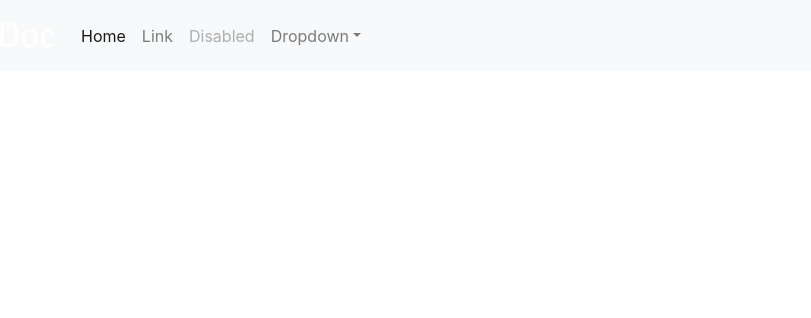
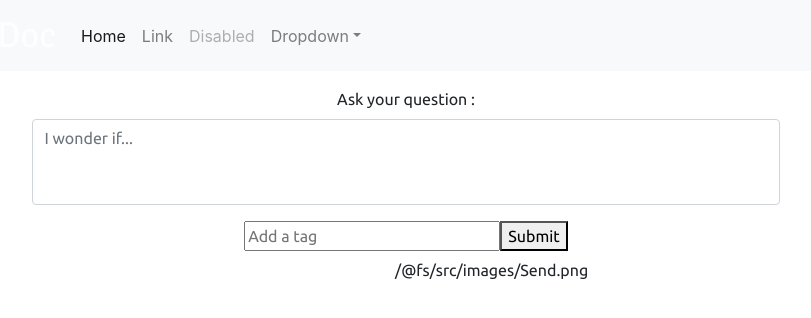
Before and after one commit to Riri-Z/stackoverdoc, a React (Create React App) app: page / in a window 1280 px wide. Shown: the top 318 px of the page, without its empty margins (234-1045 px from the left). Built offline with nearby package versions, Linux system fonts and the light colour scheme.

Commit message:
adding form and tag state

```diff
--- a/src/App.js
+++ b/src/App.js
@@ -1,11 +1,13 @@
 import React from "react";
 import Header from "./components/Header";
+import FormAskQuestion from "./components/formAskquestion";
 import "./styles/App.scss";
 
 function App() {
   return (
     <div className='App'>
       <Header />
+      <FormAskQuestion />
     </div>
   );
 }
--- a/src/components/formAskquestion.js
+++ b/src/components/formAskquestion.js
@@ -1,10 +1,56 @@
-import React from 'react';
+import React, { useState } from 'react';
+import '../styles/formAskQuestion.scss';
+import Send from '../images/Send.png';
+import Tag from "./tag";
+import FormTag from "./formTag";
 
-const formAskquestion = () => {
+const FormAskquestion = () => {
+
+  const [tags, setTag] = useState([]);
+
+  const handleDelete = id => {
+    const updatedTags = [...tags];
+    const index = updatedTags.findIndex(tag => tag.id === id);
+
+    updatedTags.splice(index, 1);
+
+    setTag(updatedTags);
+  };
+
+  const handleAdd = tag => {
+    const updatedTags = [...tags];
+    updatedTags.push(tag);
+
+    setTag(updatedTags);
+  };
+
   return (
     <>
+      <form>
+        <div className="form-group AskFormContainer">
+          <label for="exampleFormControlTextarea1">Ask your question :</label>
+          <textarea className="form-control AskTextarea" rows="3" placeholder="I wonder if..."></textarea>
+          <div>
+        <ul>
+          {tags.map(tag => (
+            <Tag
+              key={tag.id}
+              details={tag}
+              onDelete={handleDelete}
+            />
+          ))}
+        </ul>
+        <FormTag onTagAdd={handleAdd} />
+      </div>
+          <div className="AskButtonContainer">
+            <button type="submit" class="btn mb-2 AskSubmit">
+              {Send}
+            </button>
+          </div>
+        </div>
+      </form>
     </>
   );
 };
 
-export default formAskquestion;
+export default FormAskquestion;
--- /dev/null
+++ b/src/components/formTag.js
@@ -0,0 +1,34 @@
+import React, { useState } from "react";
+
+const FormTag = ({onTagAdd}) => {
+  const [newTag, setnewTag] = useState('');
+
+  const handleChange = event => {
+    setnewTag(event.currentTarget.value);
+  };
+
+  const handleSubmit = event => {
+    event.preventDefault();
+
+    const id = new Date().getTime();
+    const name = newTag;
+
+    onTagAdd({ id, name });
+
+    setnewTag('');
+  };
+
+    return (
+      <form onSubmit={handleSubmit}>
+        <input
+          value={newTag}
+          onChange={handleChange}
+          type="text"
+          placeholder="Add a tag"
+        />
+        <button>Submit</button>
+      </form>
+    );
+  };
+
+export default FormTag;
--- /dev/null
+++ b/src/components/tag.js
@@ -0,0 +1,9 @@
+import React from "react";
+
+const Tag = ({ details, onDelete }) => (
+  <>
+    <button onClick={() => onDelete(details.id)}>{details.name}</button>
+  </>
+);
+
+export default Tag;
--- /dev/null
+++ b/src/styles/formAskQuestion.scss
@@ -0,0 +1,26 @@
+@import './globale';
+
+.AskTextarea{
+  width: 60%;
+  height: auto;
+  resize: none;
+}
+
+.AskFormContainer{
+  display: flex;
+  flex-direction: column;
+  align-items: center;
+  margin: 1em;
+  font-family: 'Ubuntu';
+}
+
+.AskSubmit{
+  width: 3rem;
+  height: auto;
+  margin-top: 1%;
+}
+
+.AskButtonContainer{
+  display: block;
+  justify-content: flex-end;
+}
```
Also changed, not shown: src/images/Send.png (added).
